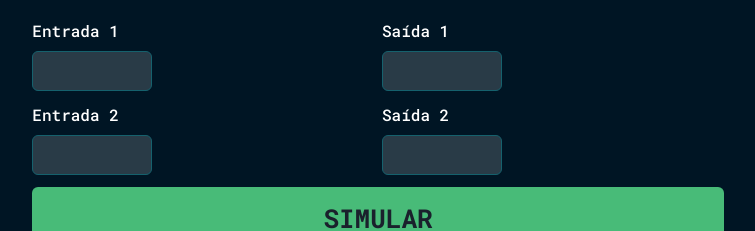
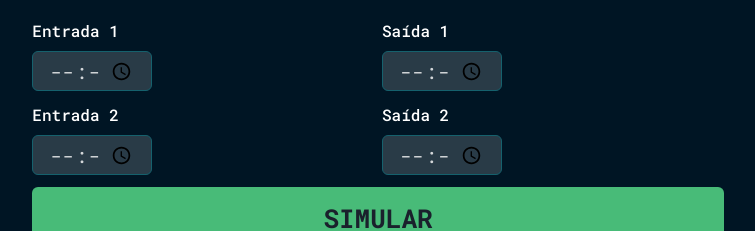
Before and after one commit to zagob/control_points, a Next.js app: page / in a window 1280 px wide. Shown: the part 235-466 px from the top of the page, without its empty margins (262-1017 px from the left). Built offline with nearby package versions, Linux system fonts and the light colour scheme; no server answers.

Commit message:
change input type time

```diff
--- a/src/components/Calendar.tsx
+++ b/src/components/Calendar.tsx
@@ -38,7 +38,7 @@ export function CalendarDatePicker({
     }
 
     getMonthDate();
-  }, [monthSelected]);
+  }, [monthSelected, dateTime]);
 
   // const disabledDays = dateTime?.listDateMonth.map(
   //   (item) => new Date(item.selectedDate)
--- a/src/components/FormInput.tsx
+++ b/src/components/FormInput.tsx
@@ -43,21 +43,22 @@ export function FormInput({
             />
           </FormControl>
           <FormControl>
+            <FormLabel color="#fff">Entrada 2</FormLabel>
+            <InputTime
+              value={entryTwo}
+              onChange={(e) => setEntryTwo(e.target.value)}
+            />
+          </FormControl>
+        </VStack>
+        <VStack spacing={10}>
+          <FormControl>
             <FormLabel color="#fff">Saída 1</FormLabel>
             <InputTime
               value={exitOne}
               onChange={(e) => setExitOne(e.target.value)}
             />
           </FormControl>
-        </VStack>
-        <VStack spacing={10}>
-          <FormControl>
-            <FormLabel color="#fff">Entrada 2</FormLabel>
-            <InputTime
-              value={entryTwo}
-              onChange={(e) => setEntryTwo(e.target.value)}
-            />
-          </FormControl>
+
           <FormControl>
             <FormLabel color="#fff">Saída 2</FormLabel>
             <InputTime
--- a/src/components/InputTime.tsx
+++ b/src/components/InputTime.tsx
@@ -4,9 +4,10 @@ import InputMask from "react-input-mask";
 export function InputTime({ ...rest }: InputProps) {
   return (
     <Input
-      as={InputMask}
-      mask="99:99"
-      maskChar={null}
+      // as={InputMask}
+      // mask="99:99"
+      // maskChar={null}
+      type="time"
       color="whiteAlpha.800"
       background="whiteAlpha.300"
       borderColor="#15616d"
```
